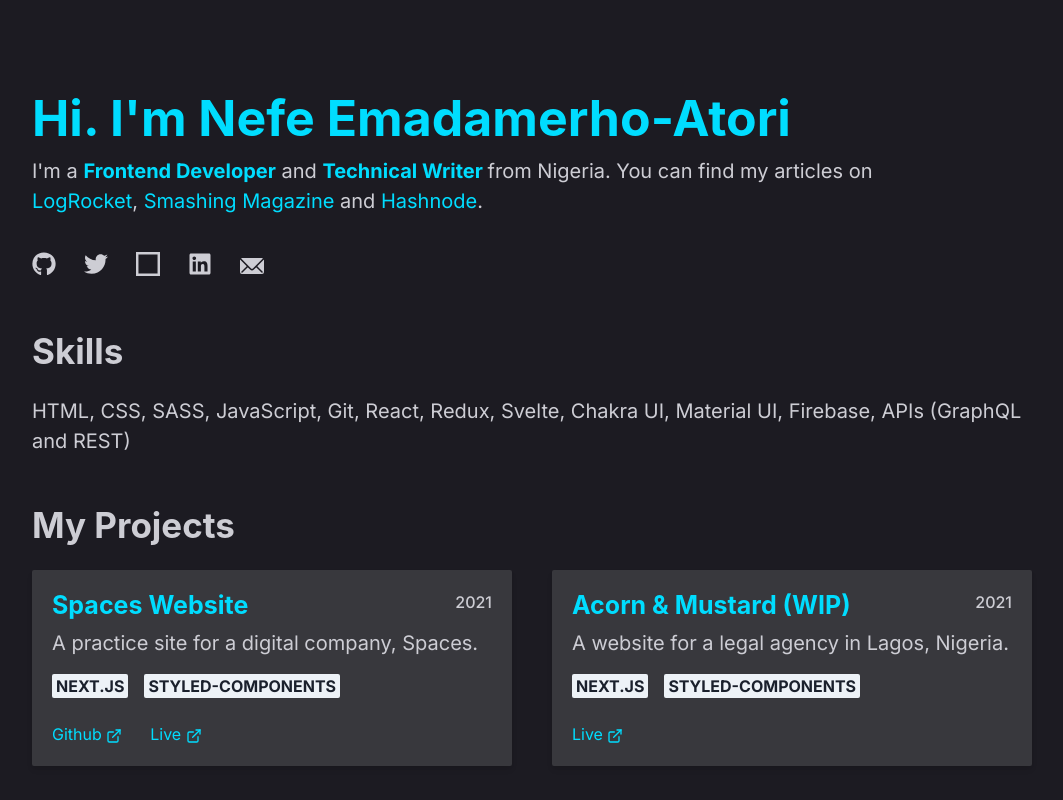
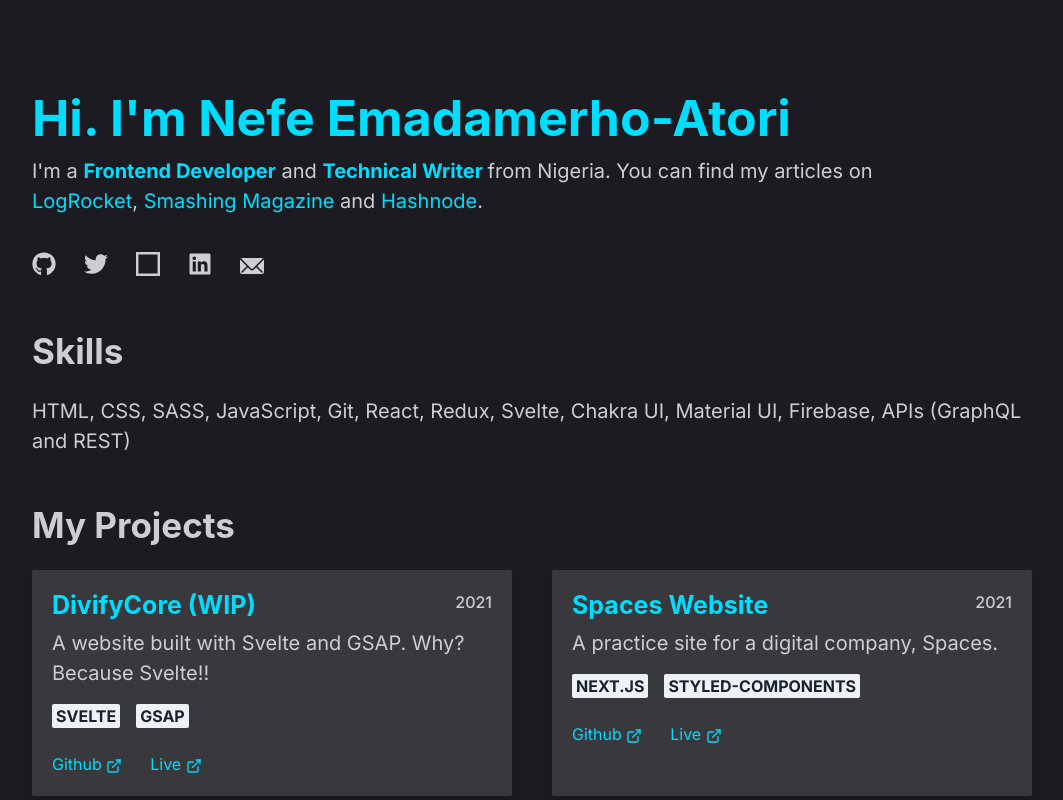
Before and after one commit to nefejames/my-portfolio-v3, a Next.js app: page / in a window 1280 px wide. Shown: the top 800 px of the page, without its empty margins (108-1171 px from the left). Built offline with nearby package versions, Linux system fonts and the light colour scheme.

Commit message:
added DivifyCore project,

```diff
--- a/sections/Projects.js
+++ b/sections/Projects.js
@@ -4,6 +4,15 @@
 const projectsData = [
   {
     id: 1,
+    title: "DivifyCore (WIP)",
+    details: "A website built with Svelte and GSAP. Why? Because Svelte!! ",
+    tags: ["Svelte", "GSAP"],
+    year: "2021",
+    githubUrl: "https://github.com/nefejames/divify-core",
+    liveUrl: "https://stoic-carson-8ed644.netlify.app/",
+  },
+  {
+    id: 2,
     title: "Spaces Website",
     details: "A practice site for a digital company, Spaces.",
     tags: ["Next.js", "styled-components"],
@@ -12,7 +21,7 @@
     liveUrl: "https://spaces-website.vercel.app/",
   },
   {
-    id: 1,
+    id: 3,
     title: "Acorn & Mustard (WIP)",
     details: "A website for a legal agency in Lagos, Nigeria.",
     tags: ["Next.js", "styled-components"],
@@ -20,7 +29,7 @@
     liveUrl: "https://acorn-and-mustard.vercel.app/",
   },
   {
-    id: 2,
+    id: 4,
     title: "ShipQuik Logisitcs",
     details: "A demo website for a logistics company based in Lagos.",
     tags: ["css", "js"],
@@ -29,7 +38,7 @@
     liveUrl: "https://daddynefs-shipquik.netlify.app/",
   },
   {
-    id: 3,
+    id: 5,
     title: "Recipe App",
     details:
       "An application to search for different recipes built using the Edamam API. ",
@@ -39,7 +48,7 @@
     liveUrl: "https://daddynefs-recipe.netlify.app/",
   },
   {
-    id: 4,
+    id: 6,
     title: "Image Search App",
     details:
       "An application to search through different pictures built using the Pixalbay API.",
@@ -49,7 +58,7 @@
     liveUrl: "https://daddynefs-image-search.netlify.app/",
   },
   {
-    id: 5,
+    id: 7,
     title: "Geo-search app",
     details: "A weather data built using Google Maps and Autocomplete APIs. ",
     tags: ["css", "js"],
```
